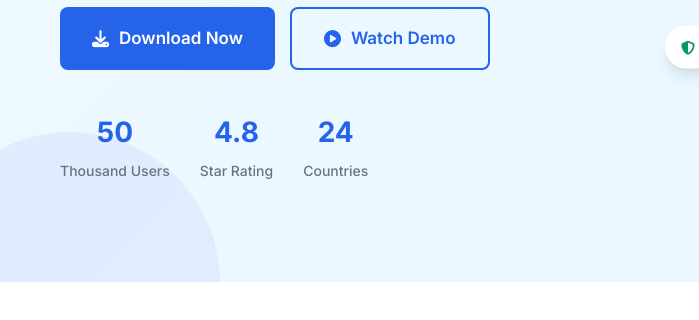
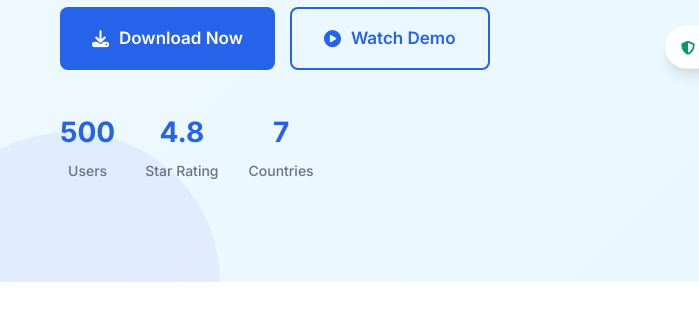
Before and after one commit to CephasTechOrg/SmartBudget-webpage, a plain HTML site: page index.html in a window 1280 px wide. Shown: the part 414-734 px from the top of the page, 0-699 px from the left. Drawn offline with Linux system fonts and the light colour scheme.

Commit message:
first commit

```diff
--- a/index.html
+++ b/index.html
@@ -83,15 +83,15 @@
                 </div>
                 <div class="hero-stats">
                     <div class="stat-item">
-                        <div class="stat-number" data-count="50">0</div>
-                        <div class="stat-label">Thousand Users</div>
+                        <div class="stat-number" data-count="500">0</div>
+                        <div class="stat-label">Users</div>
                     </div>
                     <div class="stat-item">
                         <div class="stat-number" data-count="4.8">0</div>
                         <div class="stat-label">Star Rating</div>
                     </div>
                     <div class="stat-item">
-                        <div class="stat-number" data-count="24">0</div>
+                        <div class="stat-number" data-count="7">0</div>
                         <div class="stat-label">Countries</div>
                     </div>
                 </div>
```
